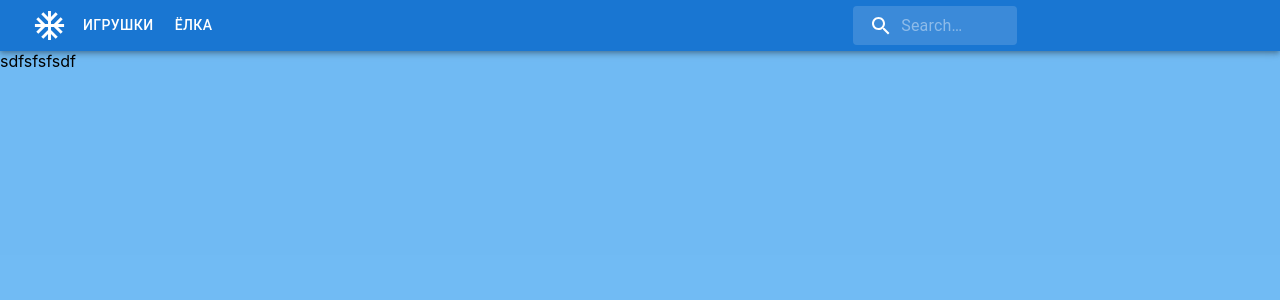
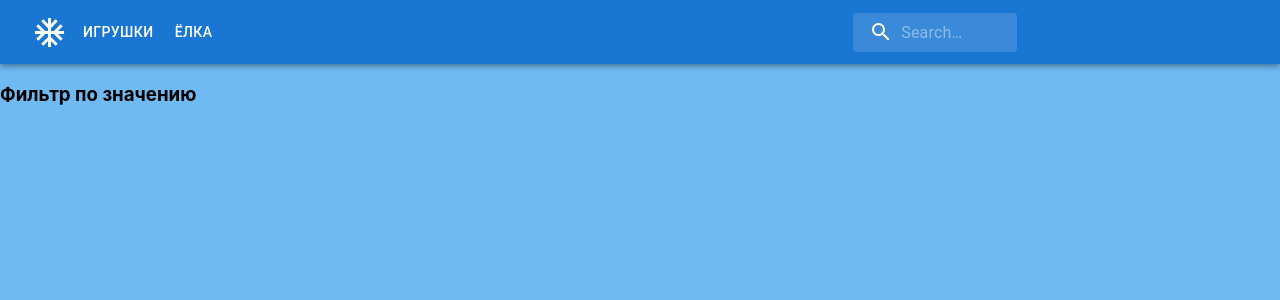
Before and after one commit to mishashmidt0/christmas-game, a React (Create React App) app: page /games in a window 1280 px wide. Shown: the top 300 px of the page. Built offline with nearby package versions, Linux system fonts and the light colour scheme.

Commit message:
feat: add toolkit

```diff
--- a/package.json
+++ b/package.json
@@ -7,6 +7,7 @@
     "@emotion/styled": "^11.9.3",
     "@mui/icons-material": "^5.8.4",
     "@mui/material": "^5.8.4",
+    "@reduxjs/toolkit": "^1.8.2",
     "@testing-library/jest-dom": "^5.14.1",
     "@testing-library/react": "^13.0.0",
     "@testing-library/user-event": "^13.2.1",
@@ -16,8 +17,10 @@
     "@types/react-dom": "^18.0.0",
     "react": "^18.2.0",
     "react-dom": "^18.2.0",
+    "react-redux": "^8.0.2",
     "react-router-dom": "^6.3.0",
     "react-scripts": "5.0.1",
+    "redux": "^4.2.0",
     "typescript": "^4.4.2",
     "web-vitals": "^2.1.0"
   },
--- /dev/null
+++ b/src/components/Games/Cards.tsx
@@ -0,0 +1,9 @@
+import React from 'react';
+
+export const Cards = () => {
+    return (
+        <div>
+
+        </div>
+    );
+};
--- /dev/null
+++ b/src/components/Games/Filter/FilterForValue.tsx
@@ -0,0 +1,15 @@
+import React from 'react';
+import s from "./style.module.css"
+
+export const FilterForValue = () => {
+
+
+
+
+    return (
+        <div className={s.container}>
+        <h3>Фильтр по значению</h3>
+
+        </div>
+    );
+};
--- /dev/null
+++ b/src/components/Games/Filter/FiltersContainer.tsx
@@ -0,0 +1,10 @@
+import React from 'react';
+import {FilterForValue} from "./FilterForValue";
+
+export const FiltersContainer = () => {
+    return (
+        <div>
+            <FilterForValue/>
+        </div>
+    );
+};
--- /dev/null
+++ b/src/components/Games/Filter/style.module.css
@@ -0,0 +1,3 @@
+.container {
+
+}
--- a/src/components/header/Header.tsx
+++ b/src/components/header/Header.tsx
@@ -57,7 +57,7 @@ export const Header = () => {
     return (
         <Box sx={{flexGrow: 1}}>
             <AppBar position="static">
-                <Toolbar variant={"dense"}>
+                <Toolbar variant={"regular"}>
 
                     <Grid container xs={8}>
 
--- a/src/index.tsx
+++ b/src/index.tsx
@@ -1,15 +1,19 @@
 import React from 'react';
 import ReactDOM from 'react-dom/client';
+import {Provider} from 'react-redux';
 import './index.css';
 import App from './page/App';
 import reportWebVitals from './reportWebVitals';
+import store from "./store/redux"
 
 const root = ReactDOM.createRoot(
     document.getElementById('root') as HTMLElement
 );
 root.render(
     <React.StrictMode>
-        <App/>
+        <Provider store={store}>
+            <App/>
+        </Provider>
     </React.StrictMode>
 );
 
--- a/src/page/Games.tsx
+++ b/src/page/Games.tsx
@@ -1,9 +1,12 @@
 import React from 'react';
+import {FiltersContainer} from "../components/Games/Filter/FiltersContainer";
+import {Cards} from "../components/Games/Cards";
 
 export const Games = () => {
     return (
         <div>
-            sdfsfsfsdf
+            <FiltersContainer/>
+            <Cards/>
         </div>
     );
 };
--- /dev/null
+++ b/src/store/filter-slice.ts
@@ -0,0 +1,22 @@
+import {createSlice} from "@reduxjs/toolkit"
+
+const filterSlice = createSlice({
+    name: "filter",
+    initialState: {
+        filter: {}
+    },
+    reducers: {
+        changeForm(state, action) {
+
+        },
+        changeColor(state, action) {
+        },
+        changeSize(state, action) {
+        },
+        changeFavorite(state, action) {
+        },
+    }
+})
+
+export const {changeForm, changeFavorite, changeSize, changeColor} = filterSlice.actions;
+export default filterSlice.reducer;
--- /dev/null
+++ b/src/store/redux.ts
@@ -0,0 +1,8 @@
+import {configureStore} from "@reduxjs/toolkit"
+import filterReducer from "./filter-slice"
+
+export default configureStore({
+    reducer: {
+        filter: filterReducer
+    }
+})
```
Also changed, not shown: 1 other file (tests, documents, lock files or other folders).
